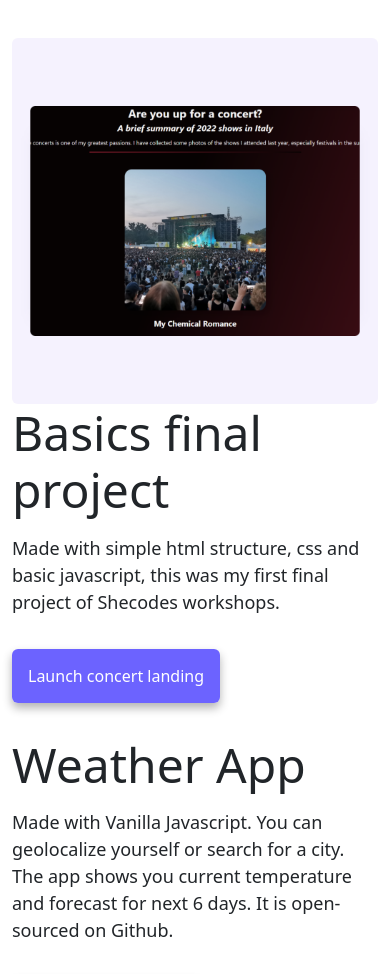
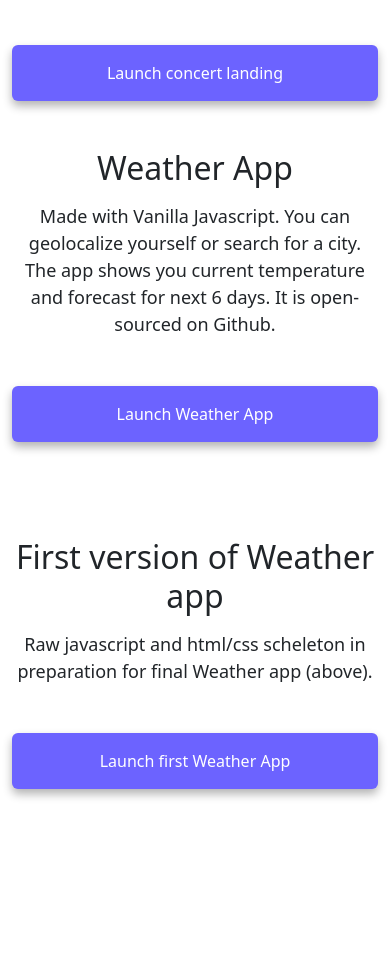
Before and after one commit to robertagelo/Responsive-week-3-homework, a plain HTML site: page index.html in a window 390 px wide. Shown: the part 602-1576 px from the top of the page. After the commit the page ends 1439 px from the top, so only its background shows below. Drawn offline with nearby package versions, Linux system fonts and the light colour scheme.

Commit message:
Improved mobile view of index

```diff
--- a/index.html
+++ b/index.html
@@ -55,7 +55,7 @@
       </div>
     </nav>
     <h2>👋 Hi I am</h2>
-    <h1>Roberta Gelo</h1>
+    <h1 class="m-2">Roberta Gelo</h1>
     <h3>Front-end developer, based in Bologna, Italy</h3>
     <div class="navigation-links mb-5">
       <a href="/about.html#contact" class="contact-link" title="Email link"
@@ -67,7 +67,7 @@
     </div>
     <div class="container">
       <div class="row">
-        <div class="col-md-6">
+        <div class="col-md-6 d-none d-sm-block">
           <img
             src="images/1.png"
             alt="First project"
@@ -75,13 +75,13 @@
           />
         </div>
         <div class="col-md-6">
-          <h2 class="mb-3 text-start">Basics final project</h2>
-          <p class="p-0 text-start mb-5">
+          <h2 class="mb-3">Basics final project</h2>
+          <p class="p-0 mb-5">
             Made with simple html structure, css and basic javascript, this was
             my first final project of Shecodes workshops.
           </p>
           <a
-            class="contact-link text-decoration-none ps-3 pe-3 pb-3 pt-3 mt-2 rounded"
+            class="project-link text-decoration-none ps-3 pe-3 pb-3 pt-3 mt-2 rounded"
             href="https://www.shecodes.io/workshops/shecodes-basics-577aaca1-9ef5-4506-844e-920612b1a18b/projects/1416707"
             title="First project"
             >Launch concert landing</a
@@ -92,20 +92,20 @@
     <div class="container">
       <div class="row">
         <div class="col-md-6 mt-5">
-          <h2 class="mb-3 text-start">Weather App</h2>
-          <p class="p-0 text-start mb-5">
+          <h2 class="mb-3">Weather App</h2>
+          <p class="p-0 mb-5">
             Made with Vanilla Javascript. You can geolocalize yourself or search
             for a city. The app shows you current temperature and forecast for
             next 6 days. It is open-sourced on Github.
           </p>
           <a
-            class="contact-link text-decoration-none ps-3 pe-3 pb-3 pt-3 mt-2 mb-5 rounded"
+            class="project-link text-decoration-none ps-3 pe-3 pb-3 pt-3 mt-2 mb-5 rounded"
             href="http://shecodes.io/workshops/shecodes-plus-ed0608b6-995a-4521-ad20-fc03fea2c0e7/projects/1537898"
             title="Second project"
             >Launch Weather App</a
           >
         </div>
-        <div class="col-md-6 mt-5">
+        <div class="col-md-6 mt-5 d-none d-sm-block">
           <img
             src="images/2.png"
             alt="First project"
@@ -116,7 +116,7 @@
     </div>
     <div class="container">
       <div class="row">
-        <div class="col-md-6 mt-5">
+        <div class="col-md-6 mt-5 d-none d-sm-block">
           <img
             src="images/3.png"
             alt="First project"
@@ -124,13 +124,13 @@
           />
         </div>
         <div class="col-md-6 mb-5 mt-5">
-          <h2 class="mb-3 text-start">First version of Weather app</h2>
-          <p class="p-0 text-start mb-5">
+          <h2 class="mb-3">First version of Weather app</h2>
+          <p class="p-0 mb-5">
             Raw javascript and html/css scheleton in preparation for final
             Weather app (above).
           </p>
           <a
-            class="contact-link text-decoration-none ps-3 pe-3 pb-3 pt-3 mt-2 rounded"
+            class="project-link text-decoration-none ps-3 pe-3 pb-3 pt-3 mt-2 rounded"
             href="https://c4g8qu.csb.app/"
             title="Third project"
             >Launch first Weather App</a
--- a/style.css
+++ b/style.css
@@ -11,7 +11,6 @@ body {
 h1,
 h2,
 h3 {
-  text-align: center;
   margin: 0;
 }
 
@@ -33,7 +32,6 @@ p {
   border-radius: 4px;
   font-size: 18px;
   line-height: 1.5;
-  text-align: center;
 }
 
 .navigation-links {
@@ -51,6 +49,12 @@ p {
 }
 
 .contact-link {
+  background: var(--primary-color);
+  box-shadow: var(--box-shadow);
+  color: white;
+}
+
+.project-link {
   background: var(--primary-color);
   box-shadow: var(--box-shadow);
   color: white;
@@ -87,3 +91,22 @@ p {
 .email-link:hover {
   text-decoration: underline;
 }
+
+@media (max-width: 576px) {
+  body {
+    text-align: center;
+  }
+
+  h1 {
+    font-size: 48px;
+  }
+
+  h2 {
+    font-size: 32px;
+  }
+
+  .project-link {
+    display: block;
+    width: 100%;
+  }
+}
```
